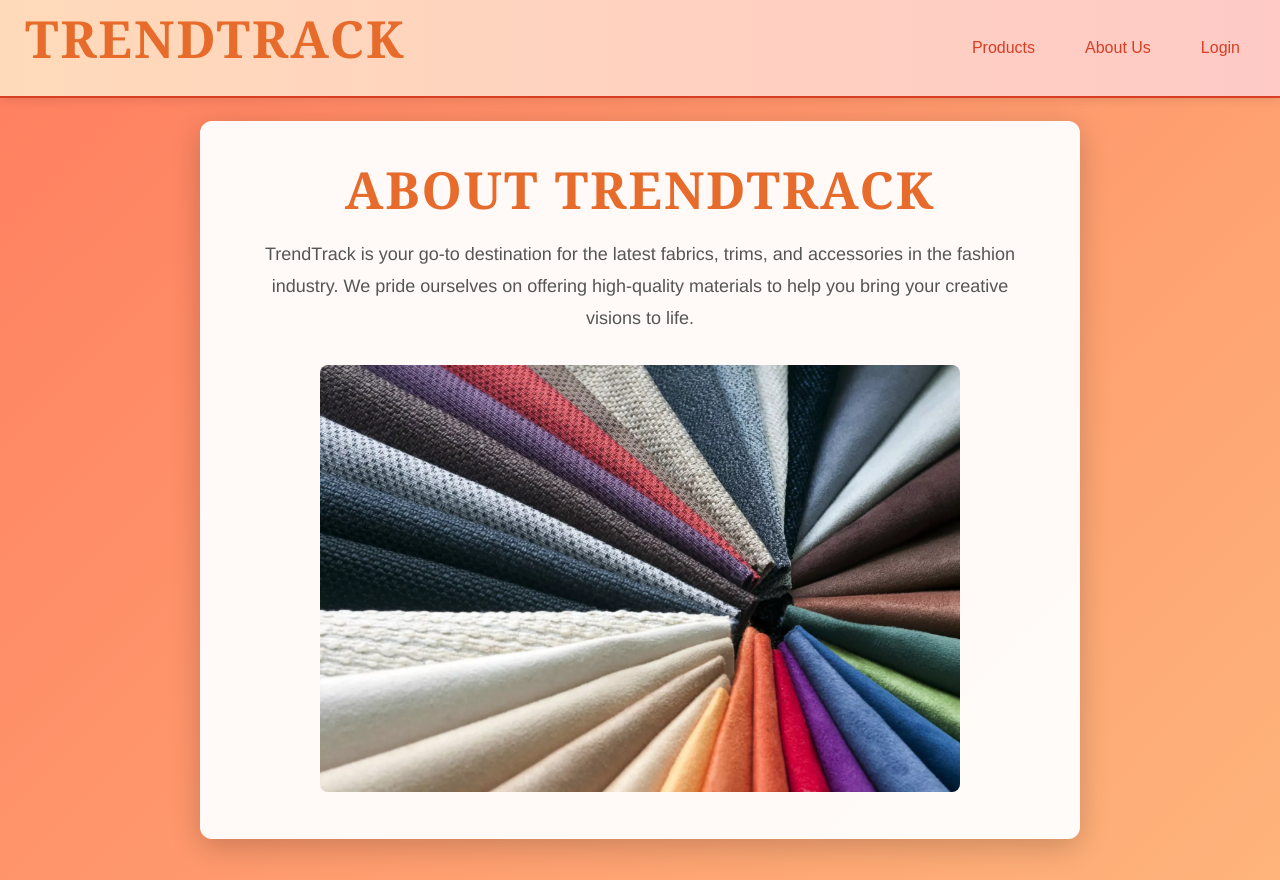
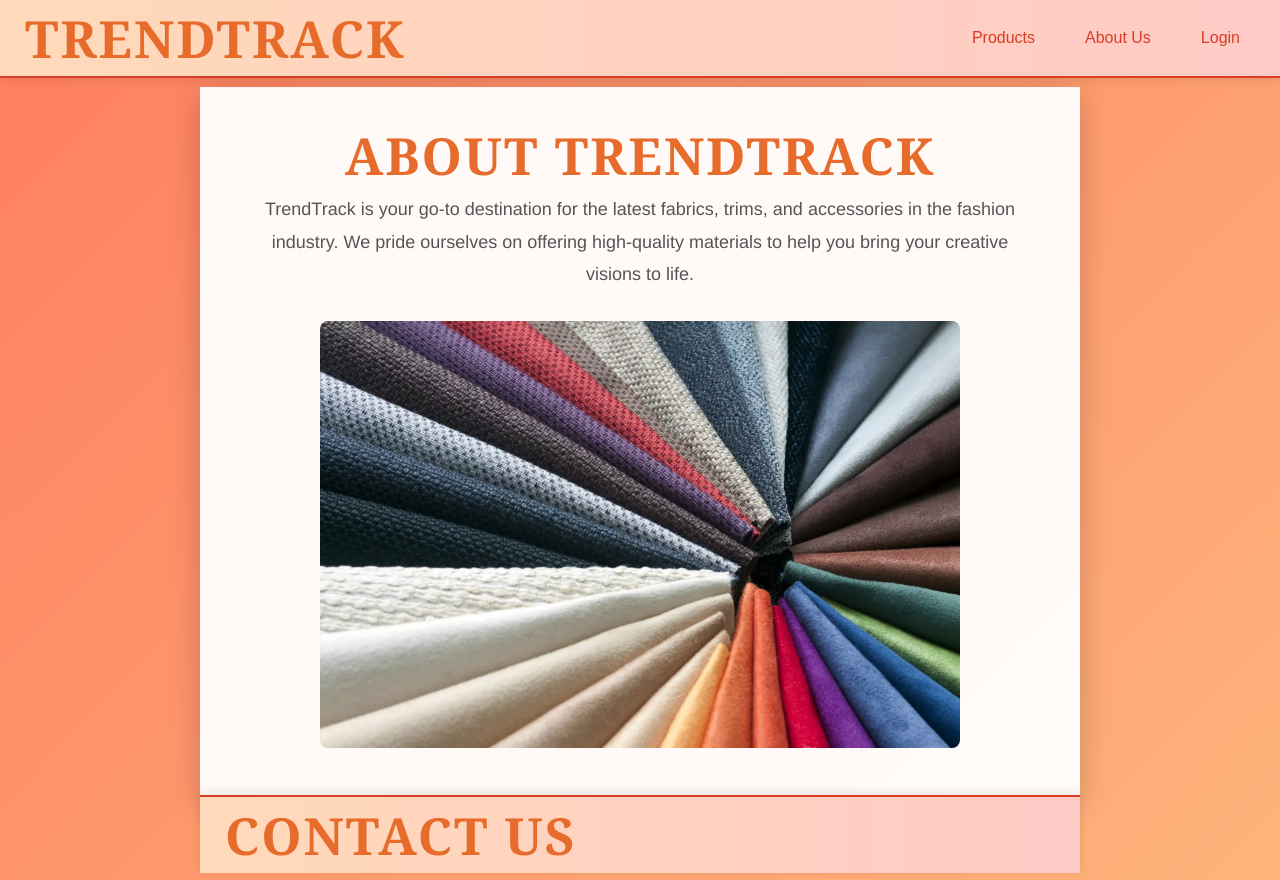
Before and after one commit to ivetkalchev/TrendTrack, a React (Vite) app: page / in a window 1280 px wide. Built offline with nearby package versions, Linux system fonts and the light colour scheme.

Commit message:
trying to fix footer

```diff
--- a/src/App.jsx
+++ b/src/App.jsx
@@ -5,6 +5,7 @@ import ProductsPage from './pages/ProductsPage';
 import AboutUsPage from './pages/AboutUsPage';
 import LoginPage from './pages/LoginPage';
 import HomePage from './pages/Homepage';
+import Footer from './components/Footer';
 
 const App = () => {
   return (
@@ -16,6 +17,7 @@ const App = () => {
         <Route path="/aboutus" element={<AboutUsPage />} />
         <Route path="/login" element={<LoginPage />} />
       </Routes>
+      <Footer /> {}
     </Router>
   );
 };
--- /dev/null
+++ b/src/components/Footer.css
@@ -0,0 +1,15 @@
+footer {
+    background: linear-gradient(90deg, #ffdaba, #ffcac6);
+    padding: 10px 25px;
+    display: flex;
+    justify-content: space-between;
+    border-top: 2px solid #d83e23;
+    box-shadow: 0 -2px 10px rgba(0, 0, 0, 0.1);
+  }
+
+  h1 {
+    color: #d83e23;
+    margin: 0;
+    font-size: 10px;
+    font-family: 'Georgia', serif;
+  }
--- /dev/null
+++ b/src/components/Footer.jsx
@@ -0,0 +1,15 @@
+import React from 'react';
+import { Link } from 'react-router-dom';
+import './Footer.css';
+
+const Footer = () => {
+  return (
+    <footer>
+      <h1>
+        Contact Us
+      </h1>
+    </footer>
+  );
+};
+
+export default Footer;
--- a/src/components/Product.css
+++ b/src/components/Product.css
@@ -7,8 +7,8 @@ ul {
 .product-list {
   display: flex;
   flex-wrap: wrap;
-  gap: 20px; /* Space between the items */
-  justify-content: space-between; /* Ensure even spacing */
+  gap: 20px;
+  justify-content: space-between;
   padding: 0;
   margin: 0;
 }
@@ -21,9 +21,9 @@ ul {
   color: #d83e23;
   transition: transform 0.3s ease, box-shadow 0.3s ease;
   text-align: center;
-  flex: 1 1 calc(33.333% - 20px); /* Ensure 3 items per row with proper gap */
+  flex: 1 1 calc(33.333% - 20px);
   box-sizing: border-box;
-  margin-bottom: 20px; /* Add margin at the bottom for proper spacing */
+  margin-bottom: 20px;
 }
 
 .product-item:hover {
@@ -40,17 +40,3 @@ ul {
 .product-price {
   font-weight: bold;
 }
-
-.view-details-button {
-  background-color: #ff6347;
-  color: #fff;
-  border: none;
-  padding: 10px 15px;
-  border-radius: 5px;
-  cursor: pointer;
-  transition: background-color 0.3s;
-}
-
-.view-details-button:hover {
-  background-color: #ff7f50;
-}
--- a/src/components/Product.jsx
+++ b/src/components/Product.jsx
@@ -4,11 +4,9 @@ const Product = ({ product, onEdit, onDelete }) => {
   return (
     <li className="product-item">
       <h3 className="product-title">{product.name}</h3>
-      <p className="product-price">Price: ${product.price}</p>
+      <p className="product-price">Price: €{product.price}</p>
       <p className="product-quantity">Quantity: {product.quantity}</p>
       <p className="product-description">{product.description}</p>
-      <button className="edit-button" onClick={onEdit}>Edit</button>
-      <button className="delete-button" onClick={onDelete}>Delete</button>
     </li>
   );
 };
--- a/src/index.css
+++ b/src/index.css
@@ -1,5 +1,3 @@
-/* index.css */
-
 :root {
   font-family: Inter, system-ui, Avenir, Helvetica, Arial, sans-serif;
   line-height: 1.5;
--- a/src/pages/HomePage.css
+++ b/src/pages/HomePage.css
@@ -1,7 +1,7 @@
 body {
     margin: 0;
     font-family: 'Helvetica Neue', Arial, sans-serif;
-    background: linear-gradient(135deg, #ff7e5f, #feb47b); /* Sunset gradient */
+    background: linear-gradient(135deg, #ff7e5f, #feb47b);
     min-height: 100vh;
     display: flex;
     justify-content: center;
@@ -11,7 +11,6 @@ body {
   .about-us {
     padding: 40px;
     background-color: rgba(255, 255, 255, 0.95);
-    border-radius: 12px;
     box-shadow: 0 8px 30px rgba(0, 0, 0, 0.2);
     max-width: 800px;
     text-align: center;
--- a/src/pages/ProductsPage.jsx
+++ b/src/pages/ProductsPage.jsx
@@ -13,26 +13,29 @@ const ProductsPage = () => {
     fetchProducts();
   }, []);
 
-  const fetchProducts = async () => {
-    try {
-      const response = await axios.get('http://localhost:8080/products');
-      setProducts(response.data.products || response.data);
-    } catch (error) {
-      setError(error.message);
-    } finally {
-      setLoading(false);
-    }
+  const fetchProducts = () => {
+    axios.get('http://localhost:8080/products')
+      .then((response) => {
+        setProducts(response.data.products);
+      })
+      .catch((error) => {
+        setError(error.message);
+      })
+      .finally(() => {
+        setLoading(false);
+      });
   };
 
-  const handleAddProduct = async (e) => {
+  const handleAddProduct = (e) => {
     e.preventDefault();
-    try {
-      await axios.post('http://localhost:8080/products', newProduct);
-      setNewProduct({ name: '', price: '', quantity: '', description: '' });
-      fetchProducts();
-    } catch (error) {
-      setError(error.message);
-    }
+    axios.post('http://localhost:8080/products', newProduct)
+      .then(() => {
+        setNewProduct({ name: '', price: '', quantity: '', description: '' });
+        fetchProducts();
+      })
+      .catch((error) => {
+        setError(error.message);
+      });
   };
 
   if (loading) return <div>Loading...</div>;
```
Also changed, not shown: 1 other file (tests, documents, lock files or other folders).
